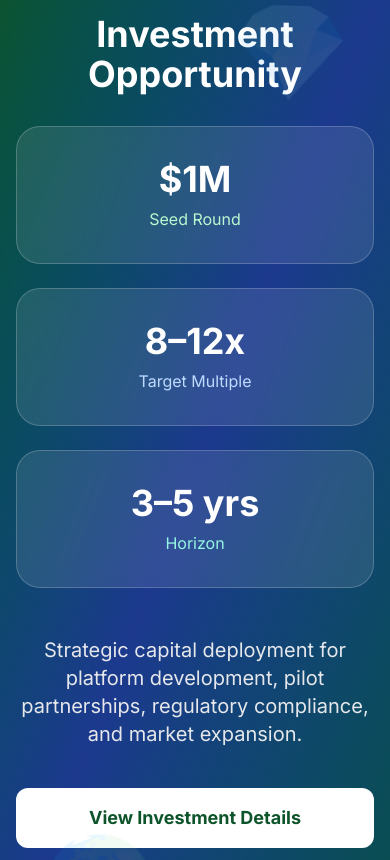
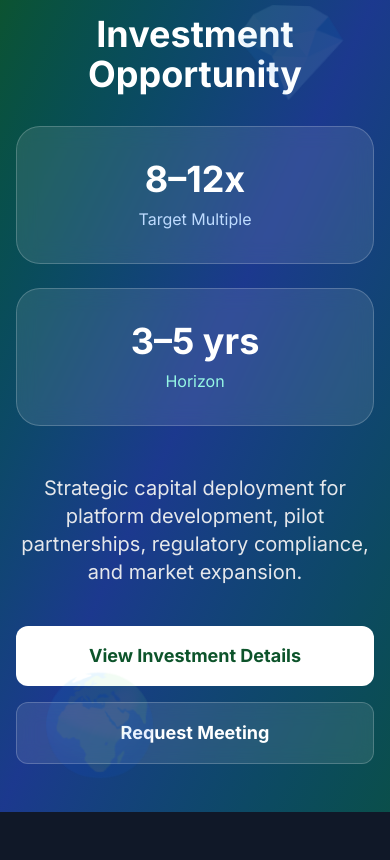
Before and after one commit to Natutal-Capital-ReBank/ncrb-website, a Next.js app: page / in a window 390 px wide. Shown: the part 10740-11600 px from the top of the page. Built offline with nearby package versions, Linux system fonts and the light colour scheme; no server answers.

Commit message:
remove text

```diff
--- a/app/page.tsx
+++ b/app/page.tsx
@@ -275,11 +275,8 @@
               Investment Opportunity
             </h2>
 
-            <div className="grid grid-cols-1 md:grid-cols-3 gap-6 mb-12">
-              <div className="glass rounded-3xl p-8 card-hover">
-                <div className="text-4xl font-bold text-white mb-2">$1M</div>
-                <div className="text-green-200">Seed Round</div>
-              </div>
+            <div className="grid grid-cols-1 md:grid-cols-2 gap-6 mb-12">
+
               <div className="glass rounded-3xl p-8 card-hover">
                 <div className="text-4xl font-bold text-white mb-2">8–12x</div>
                 <div className="text-blue-200">Target Multiple</div>
```
